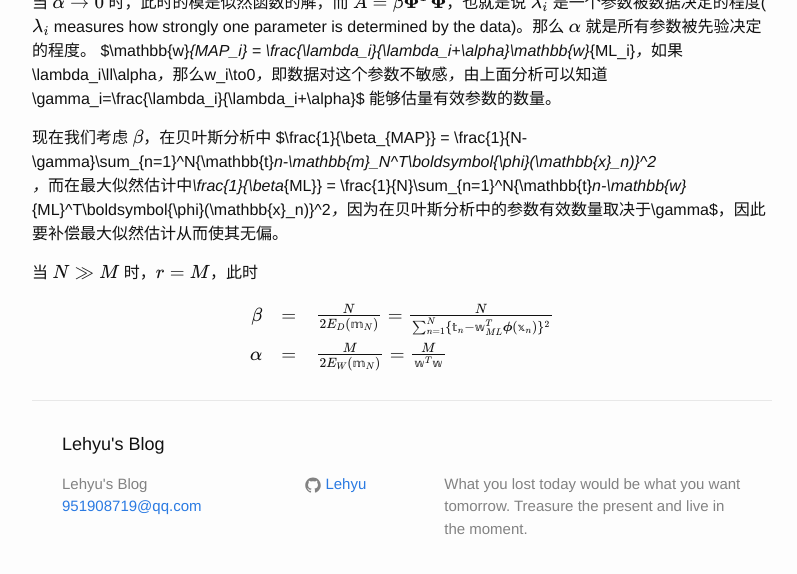
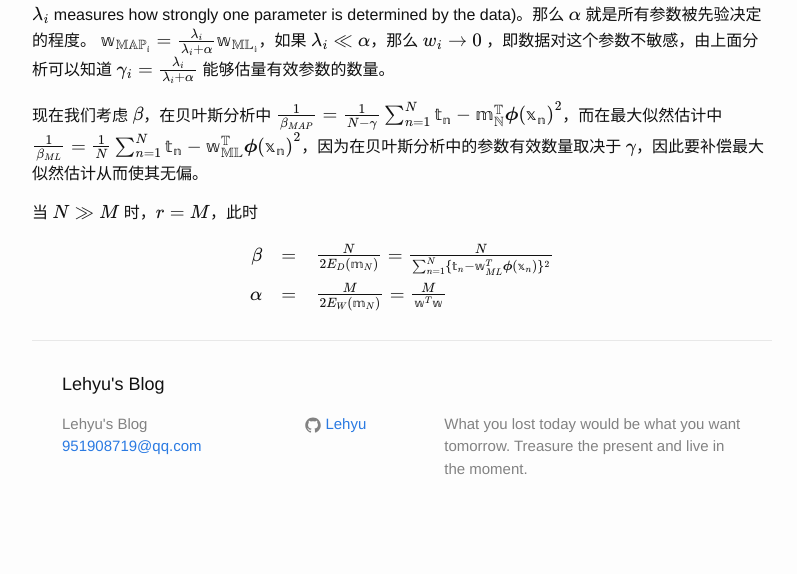
Before and after one commit to Lehyu/Blog, a Jekyll site: the page built from posts/ML/chapter3_prml.md, in a window 1280 px wide and 900 px high, scrolled down 12469 px, cut to the strip 300-874 px from the top of the window. Shown: the whole strip, without its empty margins (238-1035 px from the left). Built offline with Jekyll 4.4.1, drawn with Linux system fonts in a browser that asks for light colours; our own code applies the rules of GitHub Pages for plain Markdown files; formulas are drawn with MathJax 3; after the commit the page ends 13309 px from its top, so only the background shows below that; some of the changed text lies outside the part shown.

Commit message:
fix latex

```diff
--- a/posts/ML/chapter3_prml.md
+++ b/posts/ML/chapter3_prml.md
@@ -381,7 +381,7 @@ $$\begin{equation}
 \end{array}
 \end{equation}$$
 
-此时模型的复杂性由M控制，当M增加时，第一项增加，当模型越复杂，它能更好的拟合数据，从而 $p(\mathcal{D}\vert \mathbb{w}_{MAP})$ 增加，故第一项增加；第二项减小，这是因为 $\ln\left(\frac{\Delta w_{posterior}}{\Delta w_{prior}}\right)$ 为负，故M增加，第二项减小，从而最优解是这两项的平衡点(trade-off)。
+此时模型的复杂性由M控制，当M增加时，第一项增加，当模型越复杂，它能更好的拟合数据，从而 $p(\mathcal{D}\vert \mathbb{w_{MAP}})$ 增加，故第一项增加；第二项减小，这是因为 $\ln\left(\frac{\Delta w_{posterior}}{\Delta w_{prior}}\right)$ 为负，故M增加，第二项减小，从而最优解是这两项的平衡点(trade-off)。
 
 ![models comparison which have different complexity](https://github.com/Lehyu/lehyu.cn/blob/master/image/PRML/chap3/three_models_comparison.png?raw=true)
 
@@ -484,9 +484,9 @@ $$\begin{equation}
 
 ![parameters measurement](https://github.com/Lehyu/lehyu.cn/blob/master/image/PRML/chap3/interpretation_alpha.png?raw=true)
 
-当 $\alpha\to0$ 时，此时的模是似然函数的解，而 $A=\beta \boldsymbol{\Phi}^T\boldsymbol{\Phi}$，也就是说 $\lambda_i$ 是一个参数被数据决定的程度( $\lambda_i$ measures how strongly one parameter is determined by the data)。那么 $\alpha$ 就是所有参数被先验决定的程度。 $\mathbb{w}_{MAP_i} = \frac{\lambda_i}{\lambda_i+\alpha}\mathbb{w}_{ML_i}$，如果 $\lambda_i\ll\alpha$，那么 $w_i\to0$ ，即数据对这个参数不敏感，由上面分析可以知道 $\gamma_i=\frac{\lambda_i}{\lambda_i+\alpha}$ 能够估量有效参数的数量。
+当 $\alpha\to0$ 时，此时的模是似然函数的解，而 $A=\beta \boldsymbol{\Phi}^T\boldsymbol{\Phi}$，也就是说 $\lambda_i$ 是一个参数被数据决定的程度( $\lambda_i$ measures how strongly one parameter is determined by the data)。那么 $\alpha$ 就是所有参数被先验决定的程度。 $\mathbb{w_{MAP_i}} = \frac{\lambda_i}{\lambda_i+\alpha}\mathbb{w_{ML_i}}$，如果 $\lambda_i\ll\alpha$，那么 $w_i\to0$ ，即数据对这个参数不敏感，由上面分析可以知道 $\gamma_i=\frac{\lambda_i}{\lambda_i+\alpha}$ 能够估量有效参数的数量。
 
-现在我们考虑 $\beta$，在贝叶斯分析中 $\frac{1}{\beta_{MAP}} = \frac{1}{N-\gamma}\sum_{n=1}^N\{\mathbb{t}_n-\mathbb{m}_N^T\boldsymbol{\phi}(\mathbb{x}_n)\}^2$，而在最大似然估计中 $\frac{1}{\beta_{ML}} = \frac{1}{N}\sum_{n=1}^N\{\mathbb{t}_n-\mathbb{w}_{ML}^T\boldsymbol{\phi}(\mathbb{x}_n)\}^2$，因为在贝叶斯分析中的参数有效数量取决于 $\gamma$，因此要补偿最大似然估计从而使其无偏。
+现在我们考虑 $\beta$，在贝叶斯分析中 $\frac{1}{\beta_{MAP}} = \frac{1}{N-\gamma}\sum_{n=1}^N\{\mathbb{t_n}-\mathbb{m_N^T}\boldsymbol{\phi}(\mathbb{x_n})\}^2$，而在最大似然估计中 $\frac{1}{\beta_{ML}} = \frac{1}{N}\sum_{n=1}^N\{\mathbb{t_n}-\mathbb{w_{ML}^T}\boldsymbol{\phi}(\mathbb{x_n})\}^2$，因为在贝叶斯分析中的参数有效数量取决于 $\gamma$，因此要补偿最大似然估计从而使其无偏。
 
 当 $N\gg M$ 时，$r=M$，此时
 
```
